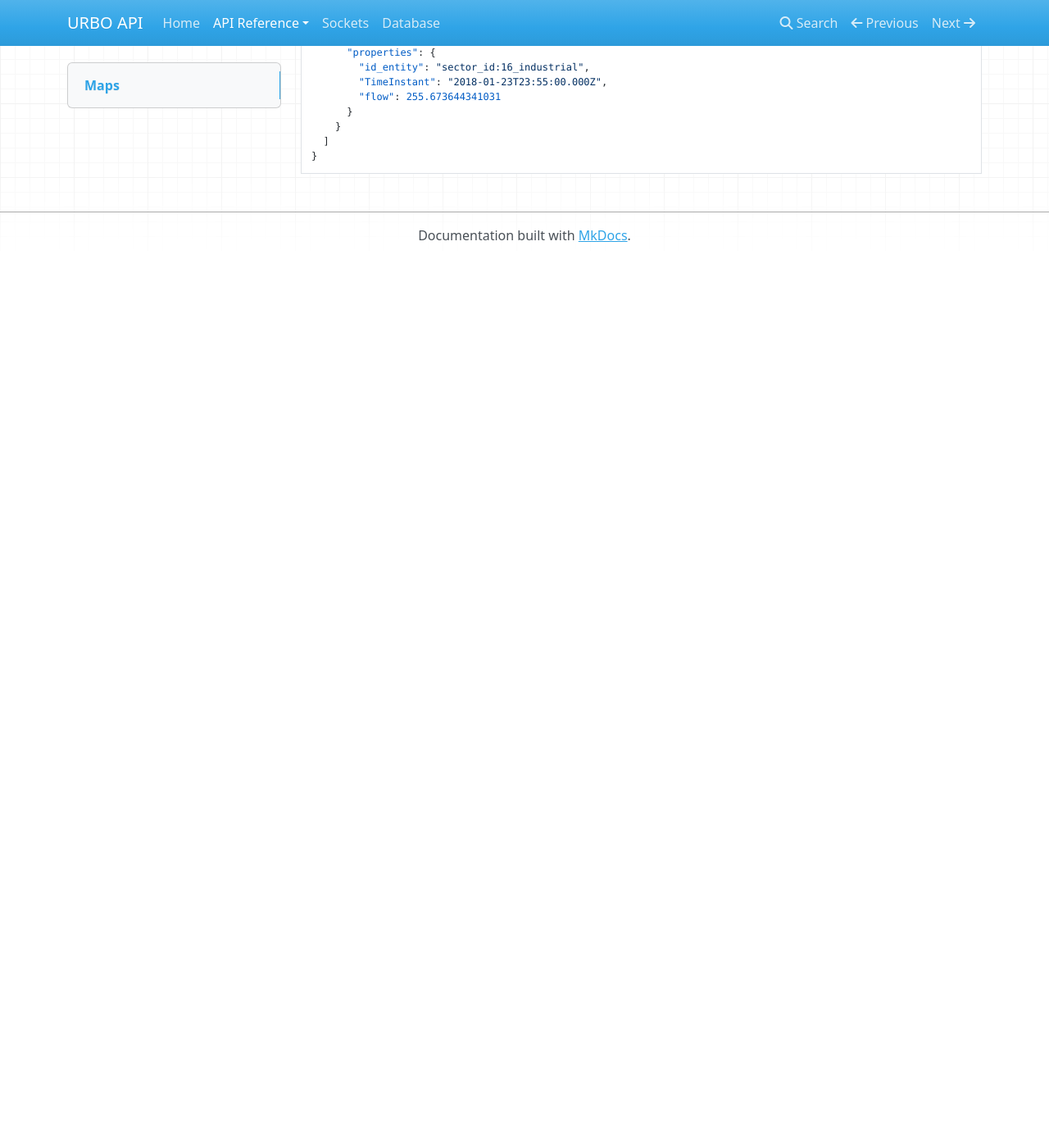
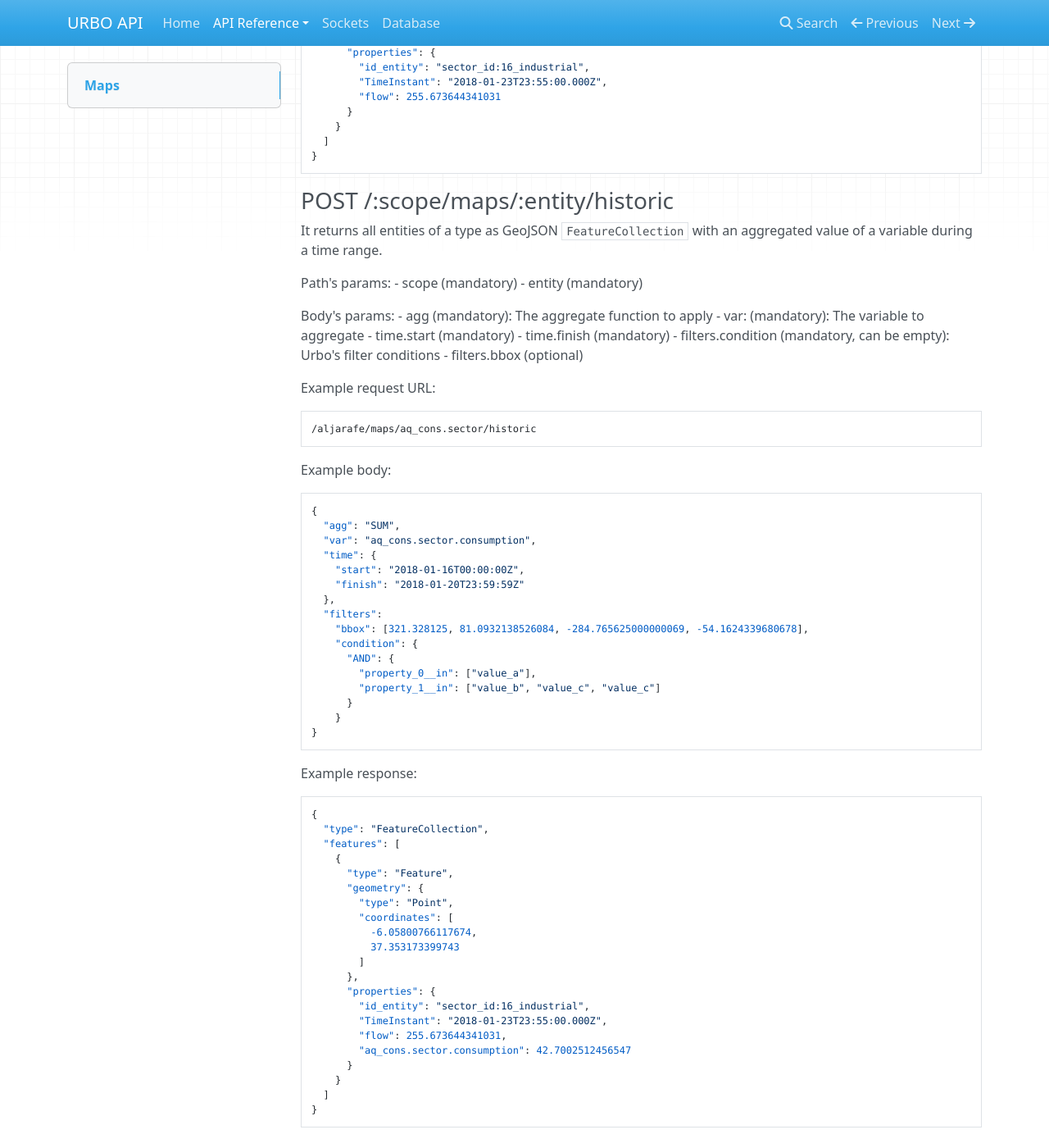
Before and after one commit to GeographicaGS/UrboCore-api, an MkDocs documentation site: the page built from docs/reference/maps.md, in a window 1280 px wide and 1400 px high, scrolled down 1548 px. Shown: the whole window at 82% size. Built offline with MkDocs 1.6.1, drawn with Linux system fonts in a browser that asks for light colours; nearby versions of some CDN libraries; old or Windows-style settings are respelled for this version of MkDocs; before the commit the page ends 1863 px from its top, so only the background shows below that.

Commit message:
Added geojson historic service

````diff
--- a/docs/reference/maps.md
+++ b/docs/reference/maps.md
@@ -92,3 +92,69 @@ Example response:
   ]
 }
 ```
+
+### POST /:scope/maps/:entity/historic
+
+It returns all entities of a type as GeoJSON `FeatureCollection` with an aggregated value of a variable during a time range.
+
+Path's params:
+  - scope (mandatory)
+  - entity (mandatory)
+
+Body's params:
+  - agg (mandatory): The aggregate function to apply
+  - var: (mandatory): The variable to aggregate
+  - time.start (mandatory)
+  - time.finish (mandatory)
+  - filters.condition (mandatory, can be empty): Urbo's filter conditions
+  - filters.bbox (optional)
+
+Example request URL:
+```text
+/aljarafe/maps/aq_cons.sector/historic
+```
+
+Example body:
+```json
+{
+  "agg": "SUM",
+  "var": "aq_cons.sector.consumption",
+  "time": {
+  	"start": "2018-01-16T00:00:00Z",
+  	"finish": "2018-01-20T23:59:59Z"
+  },
+  "filters":
+    "bbox": [321.328125, 81.0932138526084, -284.765625000000069, -54.1624339680678],
+    "condition": {
+      "AND": {
+        "property_0__in": ["value_a"],
+        "property_1__in": ["value_b", "value_c", "value_c"]
+      }
+    }
+}
+```
+
+Example response:
+```json
+{
+  "type": "FeatureCollection",
+  "features": [
+    {
+      "type": "Feature",
+      "geometry": {
+        "type": "Point",
+        "coordinates": [
+          -6.05800766117674,
+          37.353173399743
+        ]
+      },
+      "properties": {
+        "id_entity": "sector_id:16_industrial",
+        "TimeInstant": "2018-01-23T23:55:00.000Z",
+        "flow": 255.673644341031,
+        "aq_cons.sector.consumption": 42.7002512456547
+      }
+    }
+  ]
+}
+```
````
Also changed, not shown: 4 other files.
